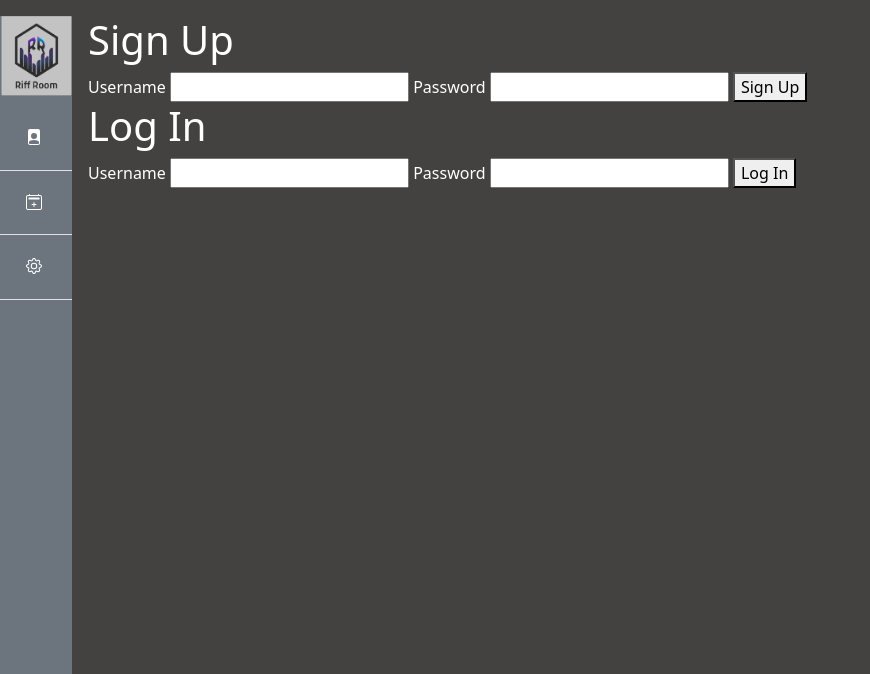
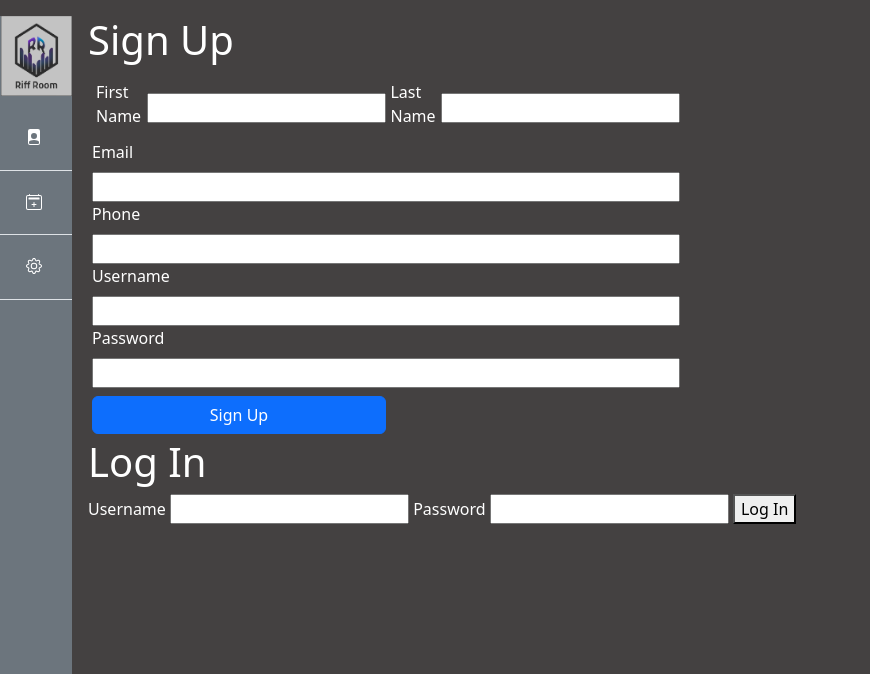
Before and after one commit to RiffRoom/Final-project-ORG_REP, a Flask app: page /login in a window 1280 px wide. Shown: the top 674 px of the page, without its empty margins (0-870 px from the left). Run offline with Flask 3, Linux system fonts and the light colour scheme.

Commit message:
Adding full sign up page information, updated posts to include username of poster

```diff
--- a/app.py
+++ b/app.py
@@ -75,10 +75,11 @@ def homepage():
                 if f'{post.video_id}.mp4' in os.listdir(f'{app.config["UPLOAD_PATH"]}/videos'):
                     post_index = os.listdir(f'{app.config["UPLOAD_PATH"]}/videos').index(f'{post.video_id}.mp4')
                     videos.append(os.listdir(f'{app.config["UPLOAD_PATH"]}/videos')[post_index])
-                    print(post.video_id)
+                    user_name = UserTable.query.get(post.user_id).user_name
             except FileNotFoundError as e:
+                print(e)
                 print(f'{post.video_id}.mp4 is not in videos.')
-        return render_template('index.html', posts=posts, distribution_url=f'{app.config["UPLOAD_PATH"]}/')
+        return render_template('index.html', posts=posts, distribution_url=f'{app.config["UPLOAD_PATH"]}/', user_table=UserTable)
 
 
 @app.route('/user_prof')
@@ -147,6 +148,7 @@ def get_login():
 @app.post('/login')
 def login():
         try:
+
             username = request.form.get('username')
 
             if not username or username == '':
@@ -194,6 +196,31 @@ def logout():
 def sign_up():
 
     try:
+        first_name = request.form.get('first_name')
+
+        if not first_name or first_name == '':
+            flash('Enter a first name')
+            return redirect(url_for('get_login'))
+
+        last_name = request.form.get('last_name')
+
+        if not last_name or last_name == '':
+            flash('Enter a last name')
+            return redirect(url_for('get_login'))
+
+        email = request.form.get('email')
+
+        if not email or email == '':
+            flash('Enter an email')
+            return redirect(url_for('get_login'))
+
+        phone = request.form.get('phone')
+
+        if not phone or phone == '':
+            flash('Enter a phone number')
+            return redirect(url_for('get_login'))
+        else: phone = int(phone)
+
         username = request.form.get('username')
 
         if not username or username == '':
@@ -208,7 +235,7 @@ def sign_up():
 
         hashed_password = bcrypt.generate_password_hash(raw_password, 16).decode()
 
-        new_user = UserTable('John', 'Doe', username, hashed_password, 'johnd@gmail.com', 111_222_3333)
+        new_user = UserTable(first_name, last_name, username, hashed_password, email, phone)
         db.session.add(new_user)
         db.session.commit()
 
--- a/blueprints/uploader/upload.py
+++ b/blueprints/uploader/upload.py
@@ -103,8 +103,8 @@ def upload_video():
 
             db.session.add(post)
 
-            uploaded_file.save(os.path.join('static/uploads', f'{file_key}.mp4'))
-            generate_thumbnail(f'{current_app.config["UPLOAD_PATH"]}/{file_key}.mp4', f'{current_app.config["UPLOAD_PATH"]}/thumbnails/')
+            uploaded_file.save(os.path.join('static/uploads/videos/', f'{file_key}.mp4'))
+            generate_thumbnail(f'{current_app.config["UPLOAD_PATH"]}/videos/{file_key}.mp4', f'{current_app.config["UPLOAD_PATH"]}/thumbnails/')
 
             db.session.commit()
         return redirect(url_for('upload.get_upload_page'))
--- a/templates/index.html
+++ b/templates/index.html
@@ -15,12 +15,14 @@
         {% for post in posts %}
                 <div class='d-flex flex-column'>
                     <h3>{{post.title}}</h3>
+                    <h1>{{user_table.query.get(post.user_id).user_name}}</h1>
                     <div class="d-block">
                         <video controls>
                             <source src="{{distribution_url}}videos/{{post.video_id}}.mp4">
                         </video>
                     </div>
                     <p>{{post.msg}}</p>
+                    <p>{{post.date_posted}}</p>
                 </div>
         {% endfor %}
     {% endif %}
--- a/templates/login.html
+++ b/templates/login.html
@@ -5,19 +5,36 @@
 
 <div class="d-flex flex-column m-3">
     <h1>Sign Up</h1>
+    <form action="{{url_for('sign_up')}}" method="POST">
+        <div class="d-flex flex-column w-50 m-1">
+            <div class="d-flex flex-row">
+                <label class="form-label p-1" for="first_name">First Name</label>
+                <input  type="text" name="first_name" id="first_name" required>
 
-    <form action="/signup" method="post">
-        <label for="username">Username</label>
-        <input type="text" name="username" id="username" required>
-        <label for="password">Password</label>
-        <input type="password" name="password" id="password" required>
-        <button type="submit">Sign Up</button>
+                <label class="form-label p-1" for="last_name">Last Name</label>
+                <input type="text" name="last_name" id="last_name" required>
+            </div>
+
+            <label class="form-label" for="email">Email</label>
+            <input type="email" name="email" id="email" required>
+
+            <label class="form-label" for="phone">Phone</label>
+            <input type="tel" name="phone" id="phone" required>
+
+            <label class="form-label" for="username">Username</label>
+            <input type="text" name="username" id="username" required>
+
+            <label class="form-label" for="password">Password</label>
+            <input type="password" name="password" id="password" required>
+
+            <button class="btn btn-primary w-50 mt-2" type="submit">Sign Up</button>
+        </div>
     </form>
 
 
     <h1>Log In</h1>
 
-    <form action="/login" method="post">
+    <form action="{{url_for('login')}}" method="post">
         <label for="username">Username</label>
         <input type="text" name="username" id="username" required>
         <label for="password">Password</label>
```
